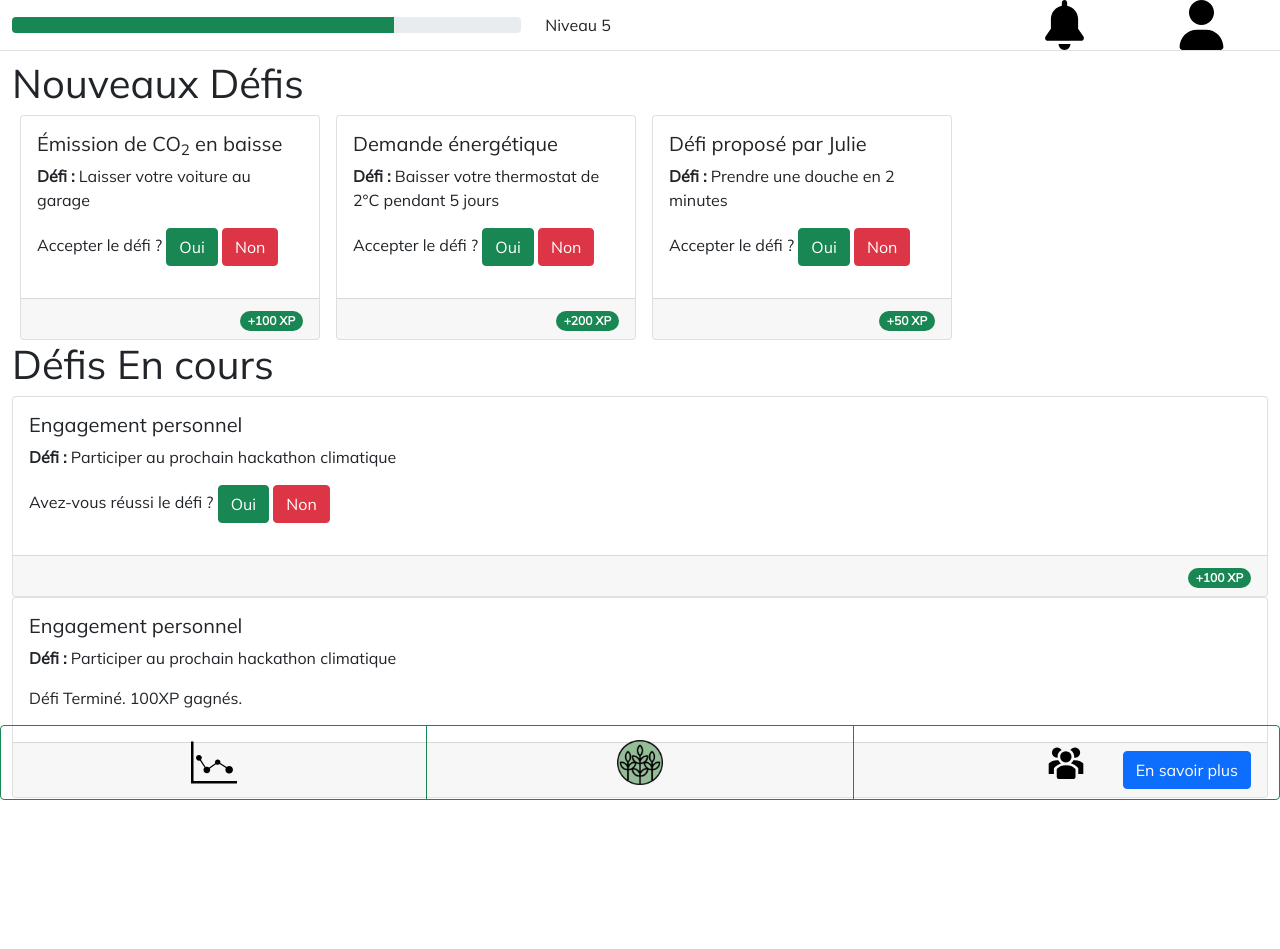
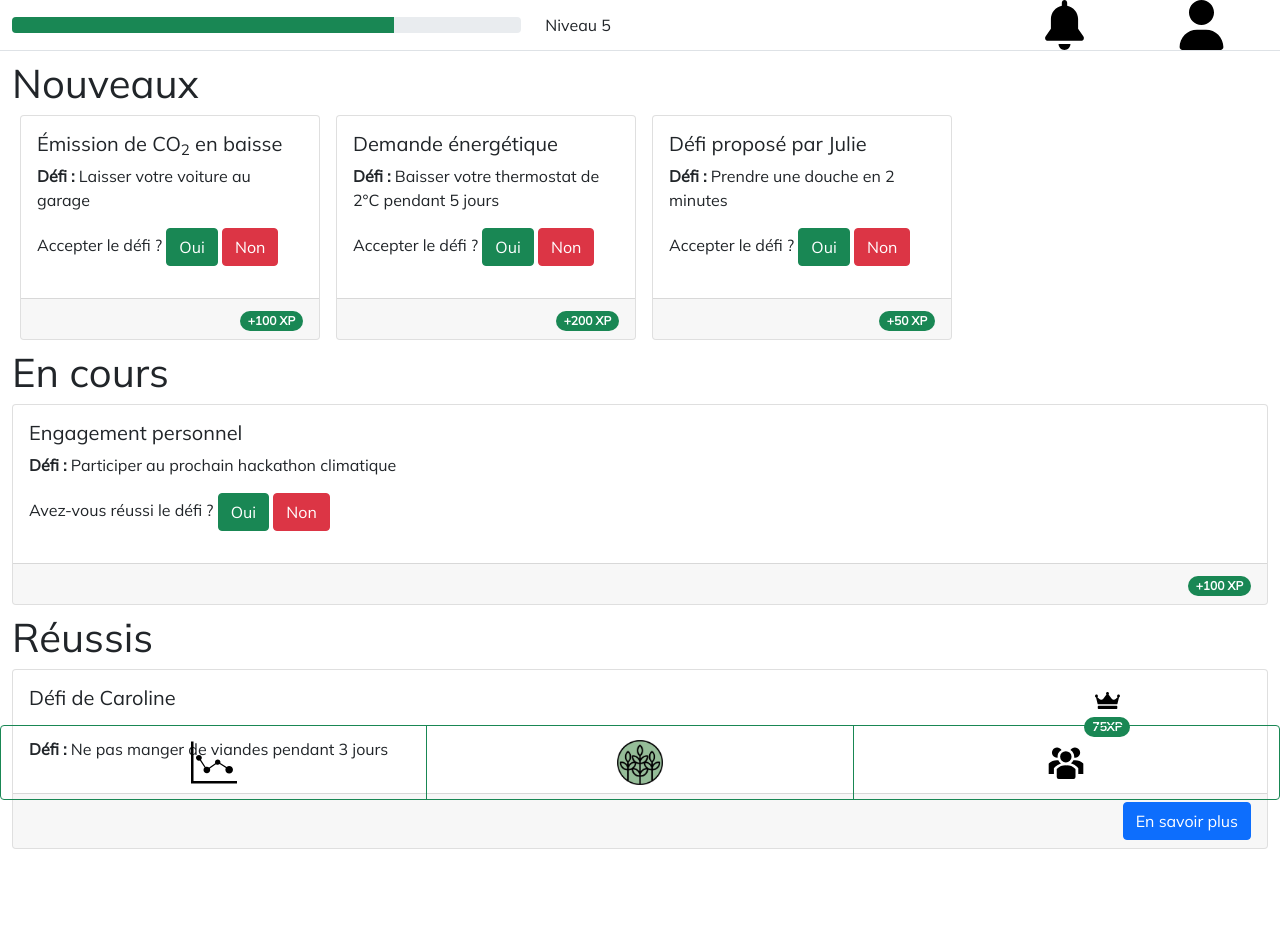
Before and after one commit to MagiPrince/Hackathon2022, a Django app: page /index/ in a window 1280 px wide. Before the commit the page ends 800 px from the top, so only its background shows below. Run offline with Django 3.2, Linux system fonts and the light colour scheme; some libraries are stand-ins or nearby versions.

Commit message:
Finishing

```diff
--- a/copact/copact_app/templates/index.html
+++ b/copact/copact_app/templates/index.html
@@ -10,7 +10,7 @@
 
 {% block body_content %}
 <div class="container-fluid">
-  <p class="h1">Nouveaux Défis</p>
+  <p class="h1 mt-2">Nouveaux</p>
   <div class="scrollable-container d-flex">
     <div style="width:300px;" class="col-6 mx-2">
       <div style="width:300px;" class="card">
@@ -43,7 +43,7 @@
       </div>
     </div>
   </div>
-  <p class="h1">Défis En cours</p>
+  <p class="h1 mt-2">En cours</p>
   <div class="card">
     <div class="card-body">
       <h5 class="card-title">Engagement personnel</h5>
@@ -52,19 +52,27 @@
     </div>
     <div class="card-footer text-end"><span class="badge rounded-pill bg-success">+100 XP</span></div>
   </div>
+  <p class="h1 mt-2">Réussis</p>
   <div class="card">
     <div class="card-body">
-      <h5 class="card-title">Engagement personnel</h5>
-      <div class="float-end">
-        <img src="/static/img/svg/crown.svg" alt="">
+      <div class="row">
+        <div class="col-9">
+          <h5 class="card-title">Défi de Caroline</h5>
+        </div>
+        <div class="col-3 text-center">
+          <img style="height:25px;" src="/static/img/svg/crown.svg" alt="">
+          <br>
+          <span class="badge rounded-pill bg-success">75XP</span>
+        </div>
       </div>
-      <p class="card-text"><strong>Défi : </strong>Participer au prochain hackathon climatique</p>
-      <p>Défi Terminé. 100XP gagnés.</p>
+      <div>
+      </div>
+      <p class="card-text"><strong>Défi : </strong> Ne pas manger de viandes pendant 3 jours</p>
       <div class="collapse" id="collapseExample">
         <div class="card card-body">
-          <p>BRAVO</p>
-          <p>200g CO<sub>2</sub> évités</p>
-          <p>Vous avez été 1227 personnes à réussir le défi, soit 245kg évités</p>
+          <p class="h2">BRAVO</p>
+          <p>Tu as évité l'émission de 200g CO<sub>2</sub></p>
+          <p>Vous avez été 1227 personnes à réussir le défi, soit 245kg de CO<sub>2</sub> évités</p>
           <p>Si tous les citoyens du Grand Genève avaient fait comme vous, nous aurions évité 200 tonnes de CO<sub>2</sub>.</p>
         </div>
       </div>
```
